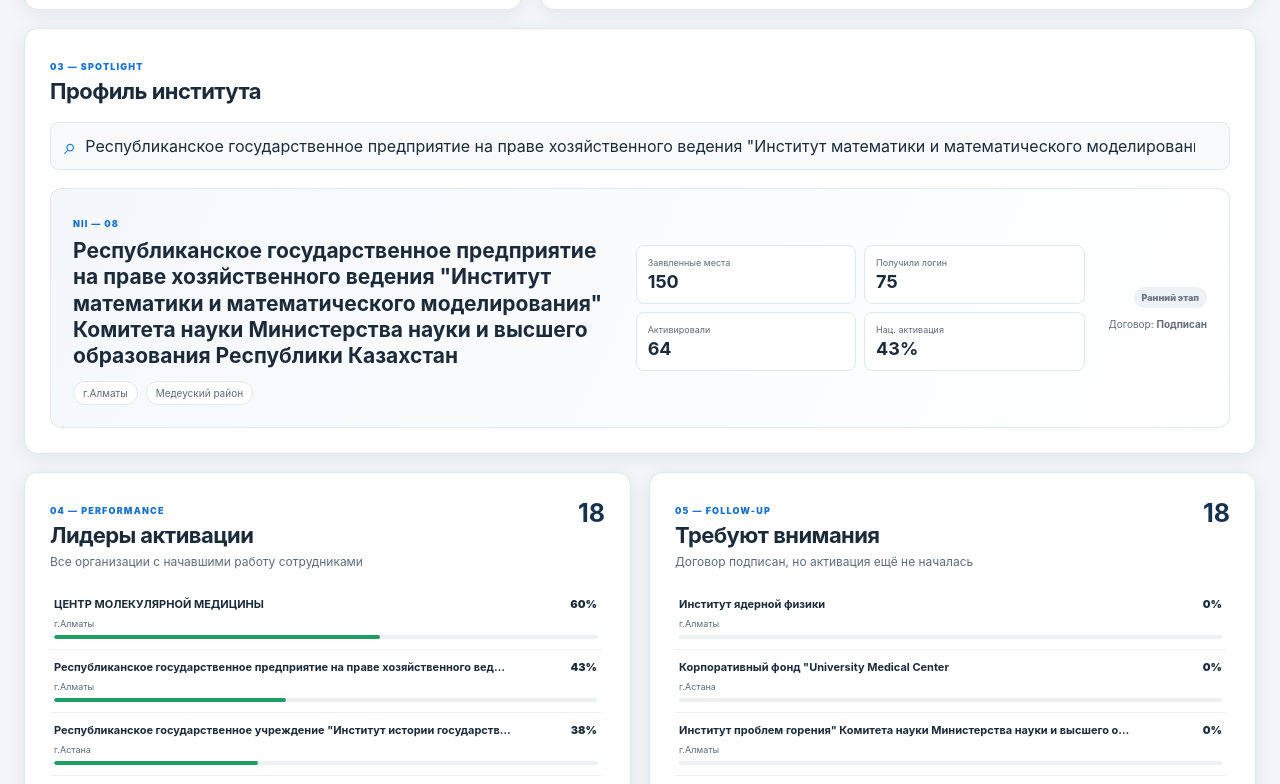
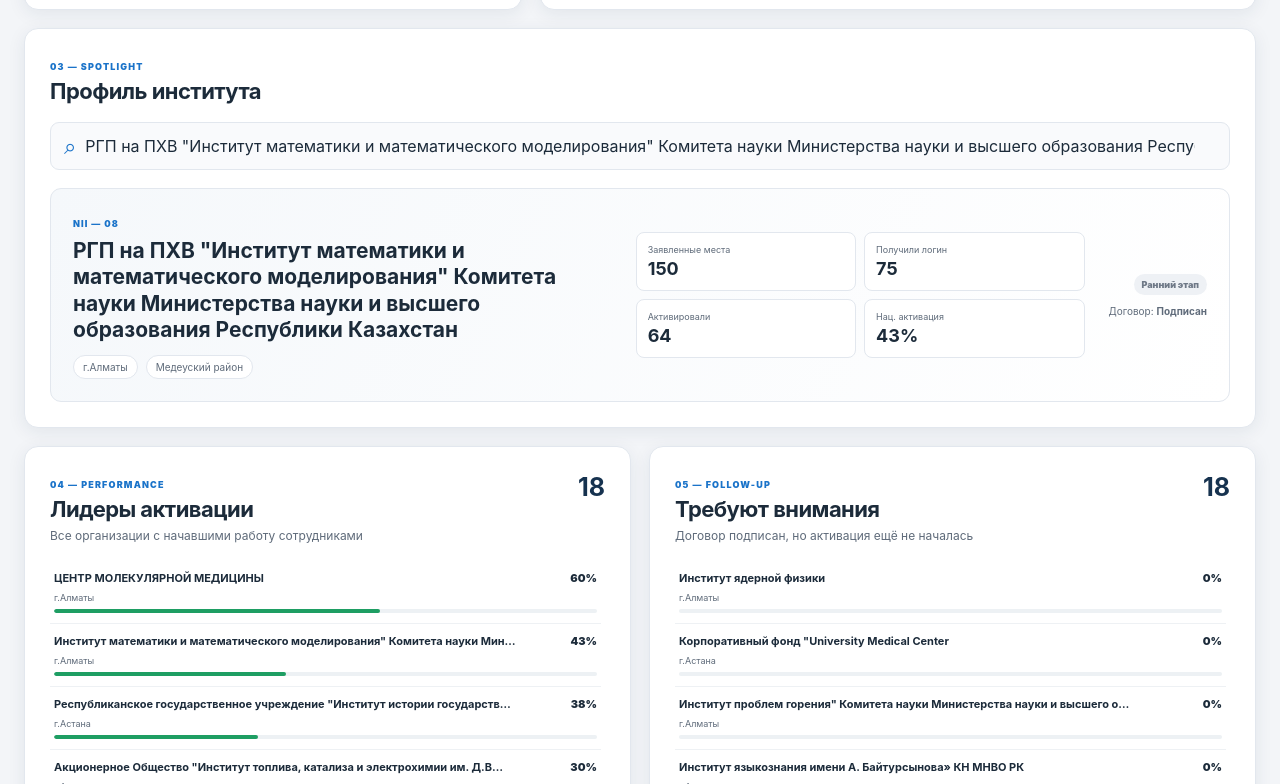
Before and after one commit to nurzhanabdirazakov/chatgpt-edu-nii-kz, a Next.js app: page /chatgpt-edu-nii-kz/ in a window 1280 px wide. Shown: the part 876-1660 px from the top of the page. Built offline with nearby package versions, Linux system fonts and the light colour scheme.

Commit message:
Abbreviate long organization names

```diff
--- a/app/page.tsx
+++ b/app/page.tsx
@@ -51,7 +51,11 @@
 function ratio(row: Institute) { return row.licenses > 0 ? row.activated / row.licenses : 0; }
 
 function cleanName(value: string) {
-  return value.replace(/^\s*["“]+|["”]+\s*$/g, "").replace(/\s+/g, " ").trim();
+  return value
+    .replace(/Республиканское\s+государственное\s+предприяти(?:е|я)\s+на\s+праве\s+хозяйственного\s+ведения/gi, "РГП на ПХВ")
+    .replace(/^\s*["“]+|["”]+\s*$/g, "")
+    .replace(/\s+/g, " ")
+    .trim();
 }
 
 function shortName(value: string) {
```
